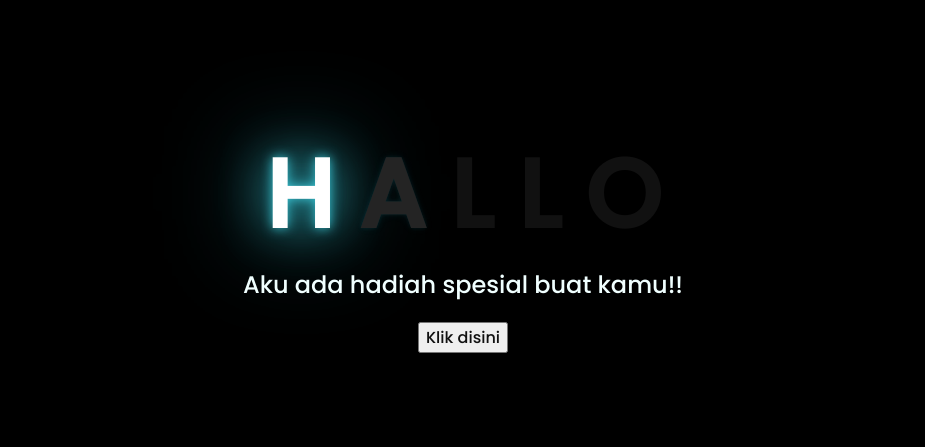
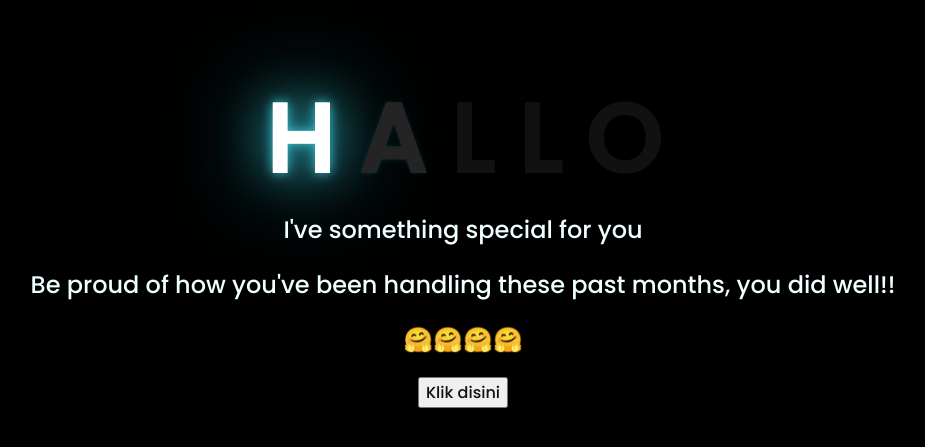
Before and after one commit to zahranwag/zahran.github.io, a plain HTML site: page index.html in a window 1280 px wide. Shown: the part 171-618 px from the top of the page, without its empty margins (185-1110 px from the left). Drawn offline with Linux system fonts and the light colour scheme.

Commit message:
Update index.html

```diff
--- a/index.html
+++ b/index.html
@@ -17,9 +17,14 @@
         <span>L</span>
         <span>O</span>
     </div>
+   <div class="description">
+        <span>I've something special for you</span>
+    </div>
+
     <div class="description">
-        <span>Aku ada hadiah spesial buat kamu!!</span>
+        <span>Be proud of how you've been handling these past months, you did well!!</span>
     </div>
+    <div class="description"><span>🤗🤗🤗🤗</span></div>
     <div class="button">
         <button>
             <a href="flower.html">Klik disini</a>
```
